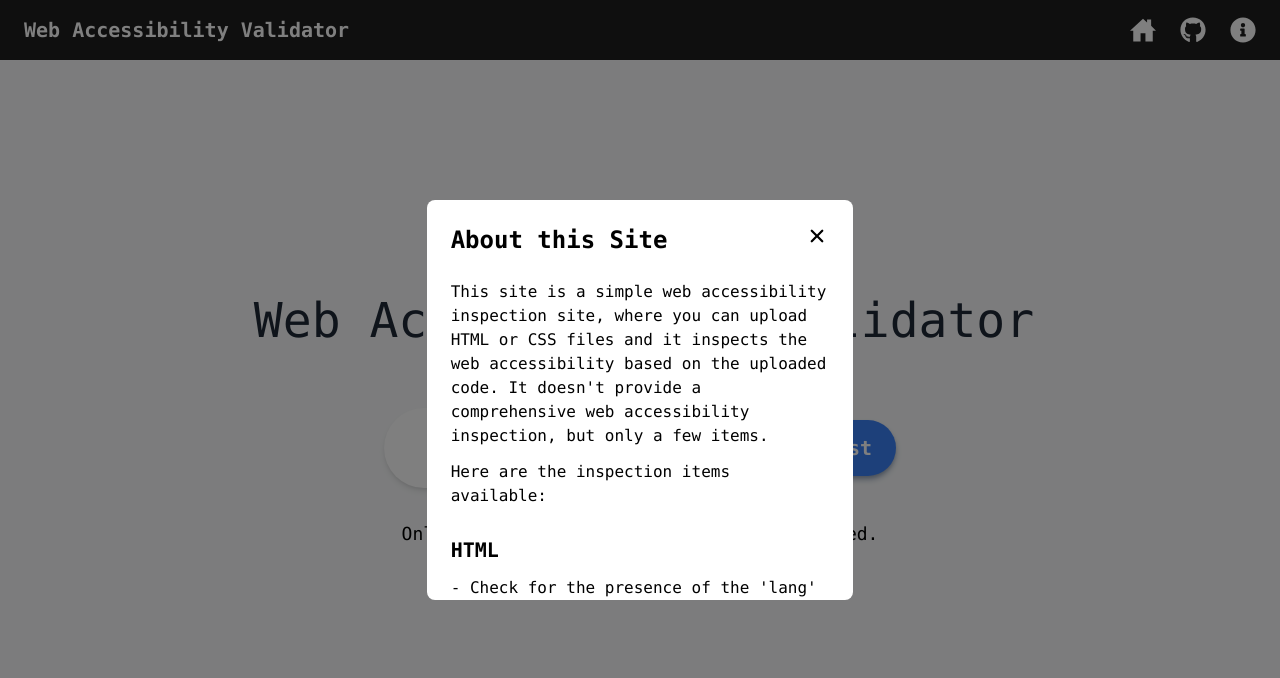
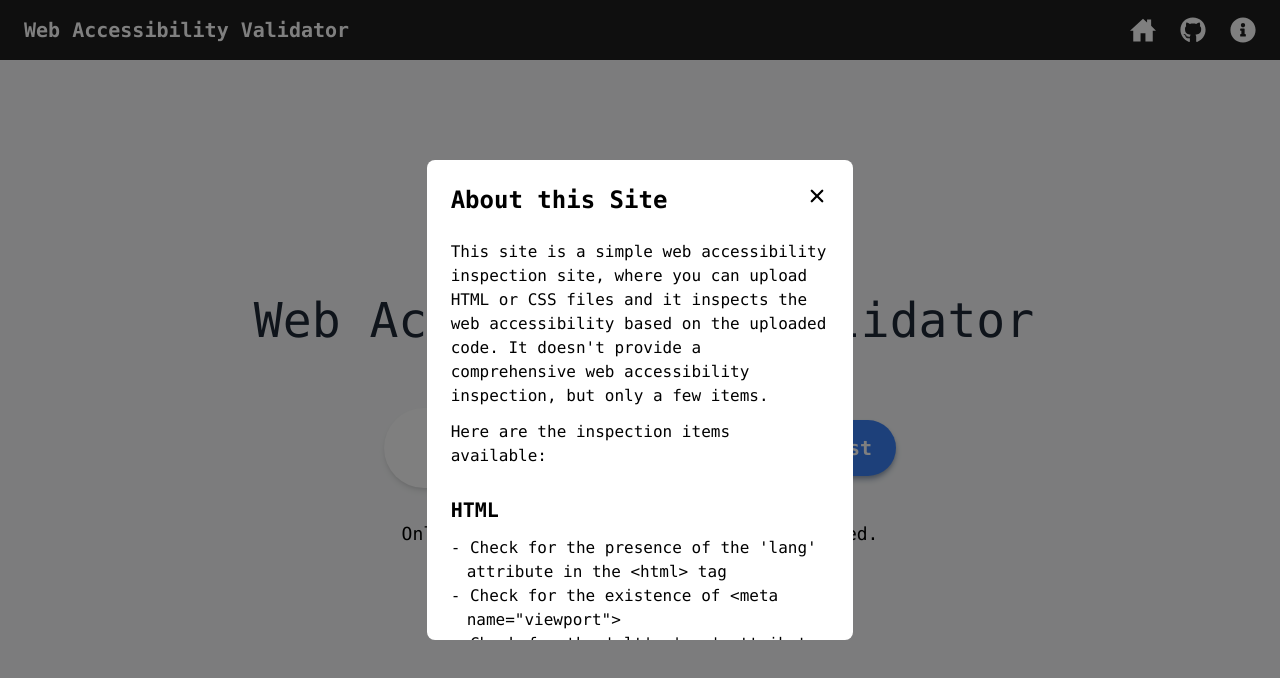
Before and after one commit to jun17183/web-accessibility-validator, a React (Create React App) app: page / in a window 1280 px wide. Both pictures are taken after a click on the link 1243 px from the left and 30 px from the top of the page. Shown: the top 678 px of the page. Built offline with nearby package versions, Linux system fonts and the light colour scheme.

Commit message:
modal css 수정

```diff
--- a/src/components/Header.tsx
+++ b/src/components/Header.tsx
@@ -17,7 +17,7 @@ const InfoModal = ({ show, onClose }: ModalProps) => {
     <div
       className='fixed z-50 left-0 top-0 w-full h-full flex items-center justify-center bg-black bg-opacity-50'
     >
-      <div className="result-page h-1/2 min-h-96 lg:w-1/3 w-5/6 p-6 bg-white text-black rounded-lg overflow-auto">
+      <div className="result-page h-3/5 min-h-96 lg:w-1/3 w-5/6 p-6 bg-white text-black rounded-lg overflow-auto">
         <div className='mb-6 text-2xl font-bold'>
           <span>About this Site</span>
           <button className='float-right' onClick={onClose}><IoClose /></button>
@@ -25,7 +25,7 @@ const InfoModal = ({ show, onClose }: ModalProps) => {
         <p>This site is a simple web accessibility inspection site, where you can upload HTML or CSS files and it inspects the web accessibility based on the uploaded code. It doesn't provide a comprehensive web accessibility inspection, but only a few items.</p>
         <p className='my-3'>Here are the inspection items available:</p>
         <h3 className='text-xl font-bold mt-7 mb-3'>HTML</h3>
-        <ul className='mb-7'>
+        <ul className='mb-7 ul'>
           <li>- Check for the presence of the 'lang' attribute in the &lt;html&gt; tag</li>
           <li>- Check for the existence of &lt;meta name="viewport"&gt;</li>
           <li>- Check for the 'alt', 'src' attributes in the &lt;img&gt; tag</li>
@@ -35,7 +35,7 @@ const InfoModal = ({ show, onClose }: ModalProps) => {
           <li>- Simple XSS attack check</li>
         </ul>
         <h3 className='text-xl font-bold my-3'>CSS</h3>
-        <ul>
+        <ul className='ul'>
           <li>- Contrast check for background, border, and text (only one element is inspected)</li>
           <li>- Check for the use of 'px' in 'font-size', 'line-height', 'word-spacing', 'letter-spacing'</li>
         </ul>
--- a/src/globals.css
+++ b/src/globals.css
@@ -48,6 +48,11 @@
   text-indent: -1em;
   margin-left: 1em;
 }
+
+.ul > li {
+  text-indent: -1em;
+  margin-left: 1em;
+}
 /* =================================================== */
 
 
```
